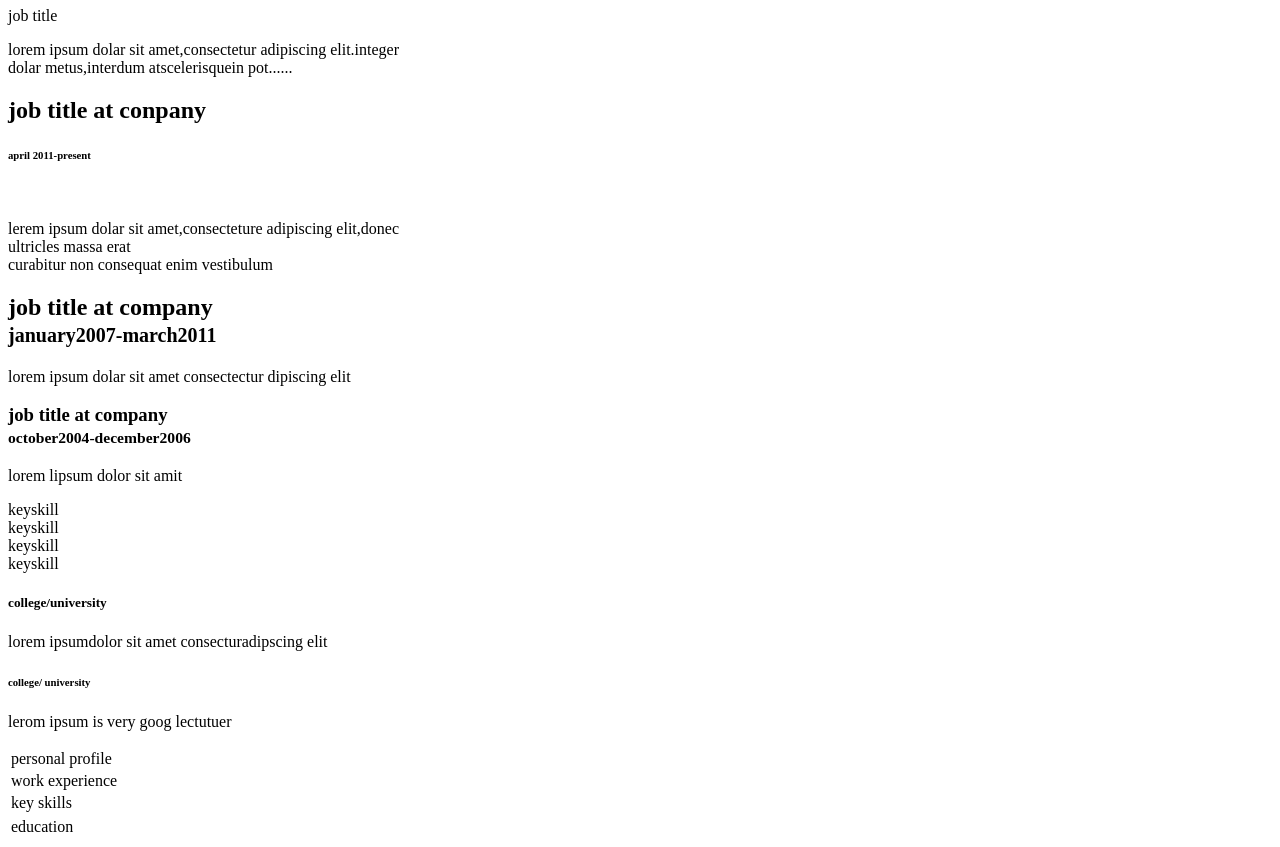
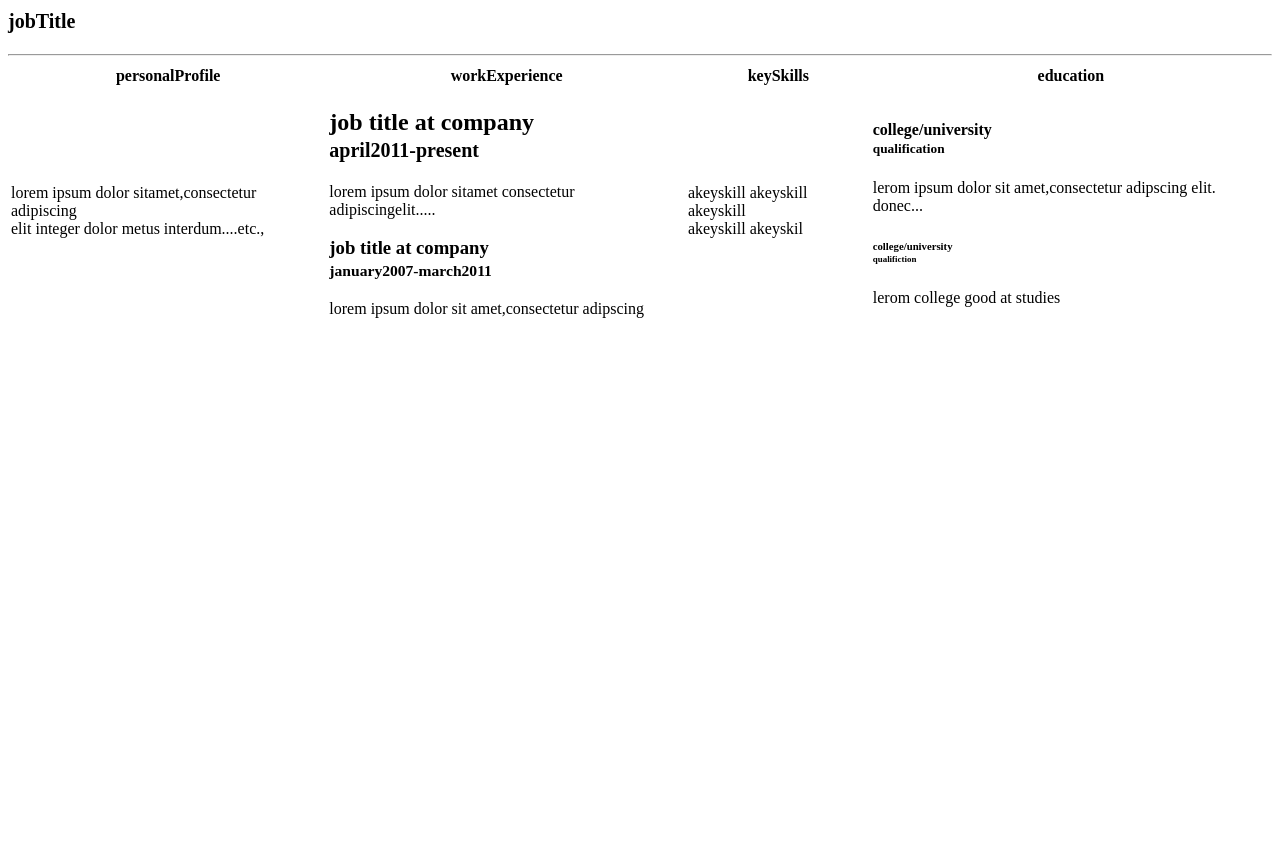
Before and after one commit to visalakshi123/uxfactory_regular, a plain HTML site: page assignment/assignment4.html in a window 1280 px wide. Shown: the part 73-920 px from the top of the page. After the commit the page ends 800 px from the top, so only its background shows below. Drawn offline with Linux system fonts and the light colour scheme.

Commit message:
assignment4,5

```diff
--- a/assignment/assignment4.html
+++ b/assignment/assignment4.html
@@ -9,42 +9,34 @@
         <title>assignment4</title>
     </head>
     <body>
-        <h1><b>joe bloggs</b></h1>
-        <p>job title</p>
-        <!--table-->
+        <h1><b>joeBloggs</b></h1>
+        <h2><small>jobTitle</small></h2>
         <table>
-            <tbody>
             <tr>
-                <td>personal profile</td>
-                <p>lorem ipsum dolar sit amet,consectetur adipiscing elit.integer<br>
-                dolar metus,interdum atscelerisquein pot......</p>
+                <th>personalProfile</th>
+                <th>workExperience</th>
+                <th>keySkills</th>
+                <th>education</th>
             </tr>
+            <hr>
             <tr>
-                <td>work experience</td>
-                <h2>job title at conpany</h2>
-                <h6>april 2011-present</h6><br>
-                <p>lerem ipsum dolar sit amet,consecteture adipiscing elit,donec<br>
-                ultricles massa erat<br>curabitur non consequat enim vestibulum</p>
-                <h2>job title at company<br>
-                <small>january2007-march2011</small></h2>
-                <p>lorem ipsum dolar sit amet consectectur dipiscing elit</p>
-                <h3>job title at company<br>
-                <small>october2004-december2006</small></h3>
-                <p>lorem lipsum dolor sit amit</p>
-            </tr>
-            <tr>
-                <td>key skills</td>
-                <p>keyskill<br>keyskill<br>keyskill<br>keyskill</p>
-            </tr>
-            <tr>
-                <tbody>
-                    <td>education</td>
-                    <h5>college/university</h5>
-                    <p>lorem ipsumdolor sit amet consecturadipscing elit</p>
-                    <h6>college/ university</h6>
-                    <p>lerom ipsum is very goog lectutuer</p>
-                </tbody>
+                <td>lorem ipsum dolor sitamet,consectetur adipiscing<br>
+                elit integer dolor metus interdum....etc.,</td>
+                <td>
+                    <h2><b>job title at company</b><br><small>april2011-present</small></h2>
+                    <p>lorem ipsum dolor sitamet consectetur adipiscingelit.....</p>
+                    <h3><b>job title at company</b><br><small>january2007-march2011</small></h3>
+                    <p>lorem ipsum dolor sit amet,consectetur adipscing</p>
+                </td>
+                <td>akeyskill akeyskill akeyskill<br>akeyskill akeyskil</td>
+                <td>
+                    <h4><b>college/university</b><br><small>qualification</small></h4>
+                    <p>lerom ipsum dolor sit amet,consectetur adipscing elit. donec...</p>
+                    <h6><b>college/university</b><br><small>qualifiction</small></h6>
+                    <p>lerom college good at studies</p>
+                </td>
             </tr>
         </table>
+
     </body>
 </html>
```
Also changed, not shown: assignment/assignment3.html (deleted, +0 -85 lines).
